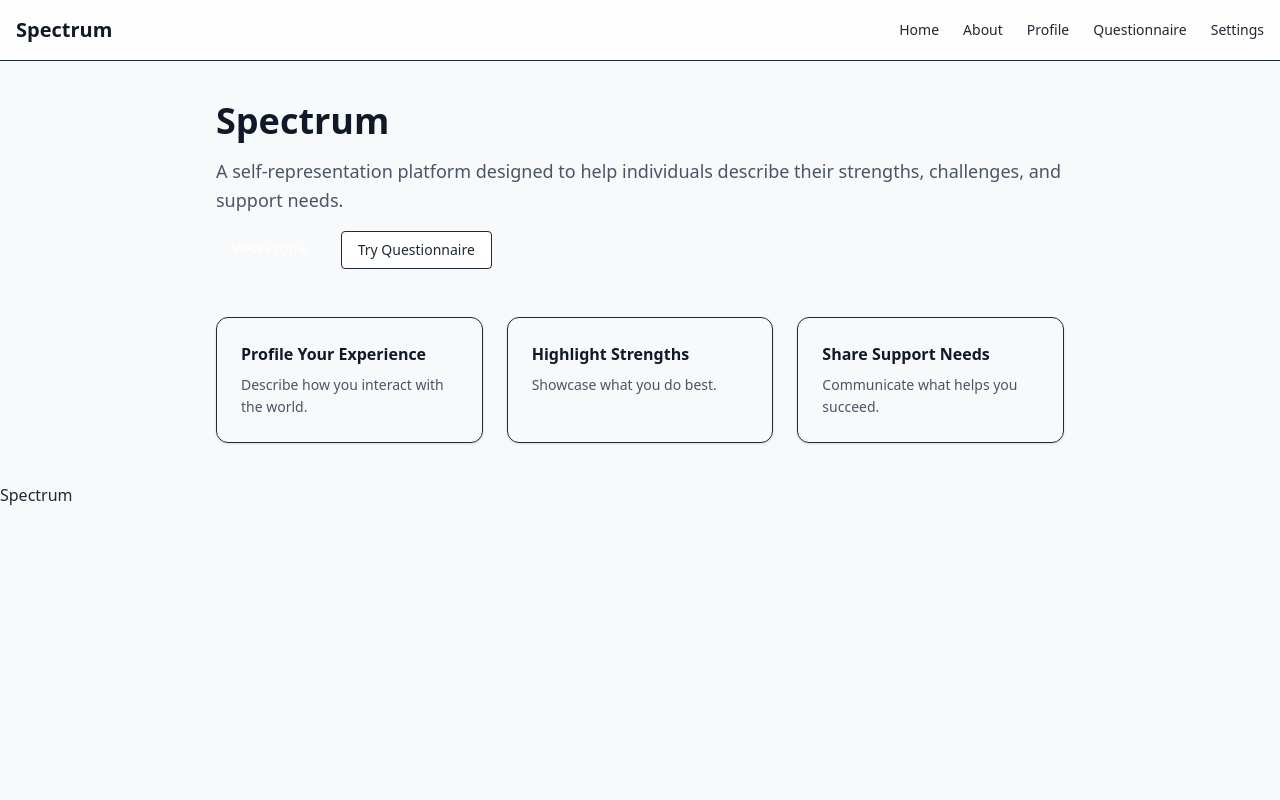
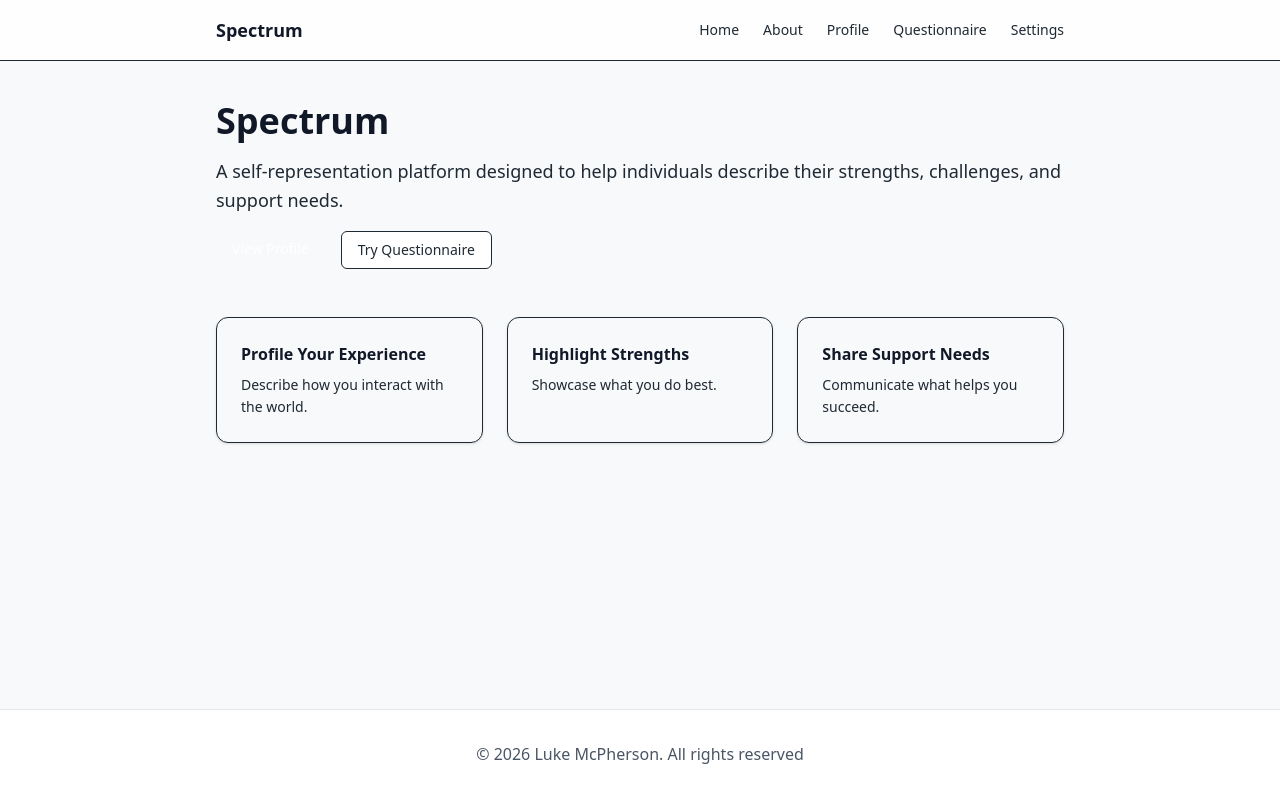
Before and after one commit to McPLuke/spectrum-app, a Next.js app in the folder spectrum-app/: page / in a window 1280 px wide. Built offline with nearby package versions, Linux system fonts and the light colour scheme.

Commit message:
Design Consistency
Apply the Spectrum design system across UI components and pages. Update the footer to adhere to the other design elements.

```diff
--- a/spectrum-app/src/app/about/page.tsx
+++ b/spectrum-app/src/app/about/page.tsx
@@ -22,8 +22,8 @@ export default function About() {
         understanding how someone experiences the world.
       </p>
 
-      <p className="text-sm text-gray-600">
-        Spectrum profiles are self-reported and are not intended
+      <p className="text-sm text-spectrum-muted">
+        Disclaimer: Spectrum profiles are self-reported and are not intended
         to provide medical or clinical diagnoses.
       </p>
 
--- a/spectrum-app/src/app/globals.css
+++ b/spectrum-app/src/app/globals.css
@@ -1,8 +1,16 @@
 @import "tailwindcss";
 
 :root {
-  --background: #ffffff;
-  --foreground: #171717;
+  --bg: #F7F9FB;
+  --surface: #FFFFFF;
+
+  --primary: #4A6FA5;
+  --secondary: #7AA6C2;
+  --accent: #A3C4BC;
+
+  --text: #1F2933;
+  --muted: #6B7280;
+  --border: #E5E7EB;
 }
 
 @media (prefers-color-scheme: dark) {
@@ -12,10 +20,18 @@
   }
 }
 
+html {
+  height: 100%;
+}
+
 body {
-  background-color: #F7F9FB;
-  color: #1F2933;
+  display: flex;
+  flex-direction: column;
+  min-height: 100vh;
+  background-color: var(--bg);
+  color: var(--text);
   font-family: system-ui, -apple-system, sans-serif;
+  margin: 0;
 }
 
 h1, h2, h3 {
@@ -34,3 +50,9 @@ button {
   outline: 2px solid #4A6FA5;
   outline-offset: 2px;
 }
+
+/* Accessible focus */
+:focus-visible {
+  outline: 2px solid var(--primary);
+  outline-offset: 2px;
+}
--- a/spectrum-app/src/app/page.tsx
+++ b/spectrum-app/src/app/page.tsx
@@ -8,7 +8,7 @@ export default function Home() {
       <section className="space-y-4">
         <h1 className="text-4xl font-bold">Spectrum</h1>
 
-        <p className="text-lg text-gray-600">
+        <p className="text-lg text-spectrum-muted">
           A self-representation platform designed to help individuals
           describe their strengths, challenges, and support needs.
         </p>
@@ -27,7 +27,7 @@ export default function Home() {
           <h2 className="font-semibold mb-2">
             Profile Your Experience
           </h2>
-          <p className="text-sm text-gray-600">
+          <p className="text-sm text-spectrum-muted">
             Describe how you interact with the world.
           </p>
         </Card>
@@ -36,7 +36,7 @@ export default function Home() {
           <h2 className="font-semibold mb-2">
             Highlight Strengths
           </h2>
-          <p className="text-sm text-gray-600">
+          <p className="text-sm text-spectrum-muted">
             Showcase what you do best.
           </p>
         </Card>
@@ -45,7 +45,7 @@ export default function Home() {
           <h2 className="font-semibold mb-2">
             Share Support Needs
           </h2>
-          <p className="text-sm text-gray-600">
+          <p className="text-sm text-spectrum-muted">
             Communicate what helps you succeed.
           </p>
         </Card>
--- a/spectrum-app/src/app/profile/page.tsx
+++ b/spectrum-app/src/app/profile/page.tsx
@@ -32,7 +32,7 @@ export default function Profile() {
   )
 
   return (
-    <div className="space-y-6 max-w-2xl">
+    <div className="space-y-8 max-w-2xl mx-auto px-4 py-8">
 
       <h1 className="text-3xl font-bold">
         Profile
--- a/spectrum-app/src/components/layout/Footer.tsx
+++ b/spectrum-app/src/components/layout/Footer.tsx
@@ -1,3 +1,9 @@
 export default function Footer() {
-  return <footer>Spectrum</footer>;
+    return (
+        <footer className="w-full bg-white border-t border-gray-200 px-6 py-8">
+            <div className="max-w-4xl mx-auto">
+                <p className="text-center text-gray-600">© {new Date().getFullYear()} Luke McPherson. All rights reserved</p>
+            </div>
+        </footer>
+    );
 }
--- a/spectrum-app/src/components/layout/Header.tsx
+++ b/spectrum-app/src/components/layout/Header.tsx
@@ -2,9 +2,9 @@ import Nav from "./Nav"
 
 export default function Header() {
   return (
-    <header className="border-b border-spectrum-border bg-white/80 backdrop-blur p-4">
-      <div className="flex justify-between items-center">
-        <h1 className="text-xl font-semibold">Spectrum</h1>
+    <header className="border-b border-spectrum-border bg-white/80 backdrop-blur-sm sticky top-0 z-50">
+      <div className="max-w-4xl mx-auto px-6 py-4 flex justify-between items-center">
+        <h1 className="text-lg font-semibold text-spectrum-text">Spectrum</h1>
         <Nav />
       </div>
     </header>
--- a/spectrum-app/src/components/questionnaire/TraitSlider.tsx
+++ b/spectrum-app/src/components/questionnaire/TraitSlider.tsx
@@ -14,7 +14,7 @@ export default function TraitSlider({
   onChange,
 }: Props) {
   return (
-    <div className="space-y-2">
+    <div className="bg-white p-6 rounded-xl border border-spectrum-border space-y-6">
       <label className="font-medium">{label}</label>
 
       <input
@@ -23,10 +23,10 @@ export default function TraitSlider({
         max={5}
         value={value}
         onChange={(e) => onChange(Number(e.target.value))}
-        className="w-full"
+        className="w-full accent-spectrum-primary"
       />
 
-      <div className="flex justify-between text-xs text-gray-500">
+      <div className="flex justify-between text-xs text-spectrum-muted">
         <span>{minLabel}</span>
         <span>{maxLabel}</span>
       </div>
--- a/spectrum-app/src/components/ui/Button.tsx
+++ b/spectrum-app/src/components/ui/Button.tsx
@@ -13,7 +13,7 @@ export default function Button({
   variant = "primary",
 }: ButtonProps) {
   const baseStyles =
-    "px-4 py-2 rounded text-sm font-medium transition"
+    "px-4 py-2 rounded-md text-sm font-medium transition focus-visible:outline-none"
 
   const variants = {
   primary:
--- a/spectrum-app/src/components/ui/Card.tsx
+++ b/spectrum-app/src/components/ui/Card.tsx
@@ -1,12 +1,12 @@
 import { ReactNode } from "react"
 
-type CardProps = {
+/*type CardProps = {
   children: ReactNode
-}
+}*/
 
-export default function Card({ children }: CardProps) {
+export default function Card({ children }: { children: ReactNode }) {
   return (
-    <div className="bg-spectrum-surface border border-spectrum-border rounded-xl p-6 shadow-sm">
+    <div className="bg-spectrum-surface border border-spectrum-border rounded-xl p-6 shadow-sm hover:shadow-md transition">
       {children}
     </div>
   )
--- a/spectrum-app/src/components/ui/Container.tsx
+++ b/spectrum-app/src/components/ui/Container.tsx
@@ -1,12 +1,12 @@
 import { ReactNode } from "react"
 
-type ContainerProps = {
+/*type ContainerProps = {
   children: ReactNode
-}
+}*/
 
-export default function Container({ children }: ContainerProps) {
+export default function Container({ children }: { children: ReactNode }) {
   return (
-    <div className="max-w-4xl mx-auto px-6 py-10">
+    <div className="flex-grow max-w-4xl mx-auto px-6 py-10">
       {children}
     </div>
   )
```
